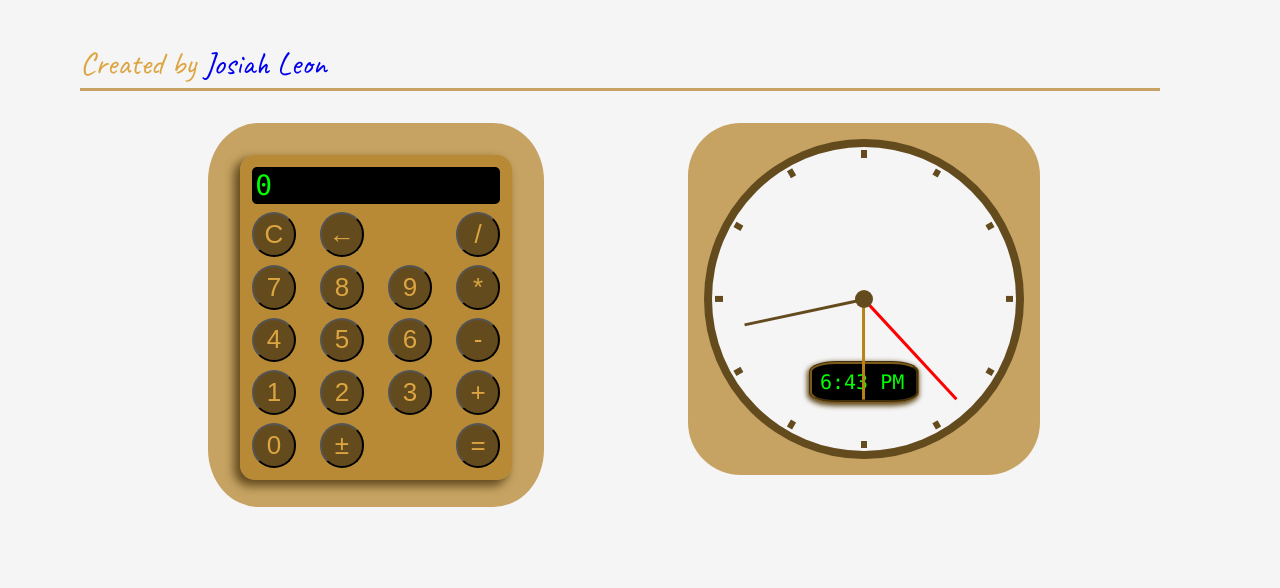
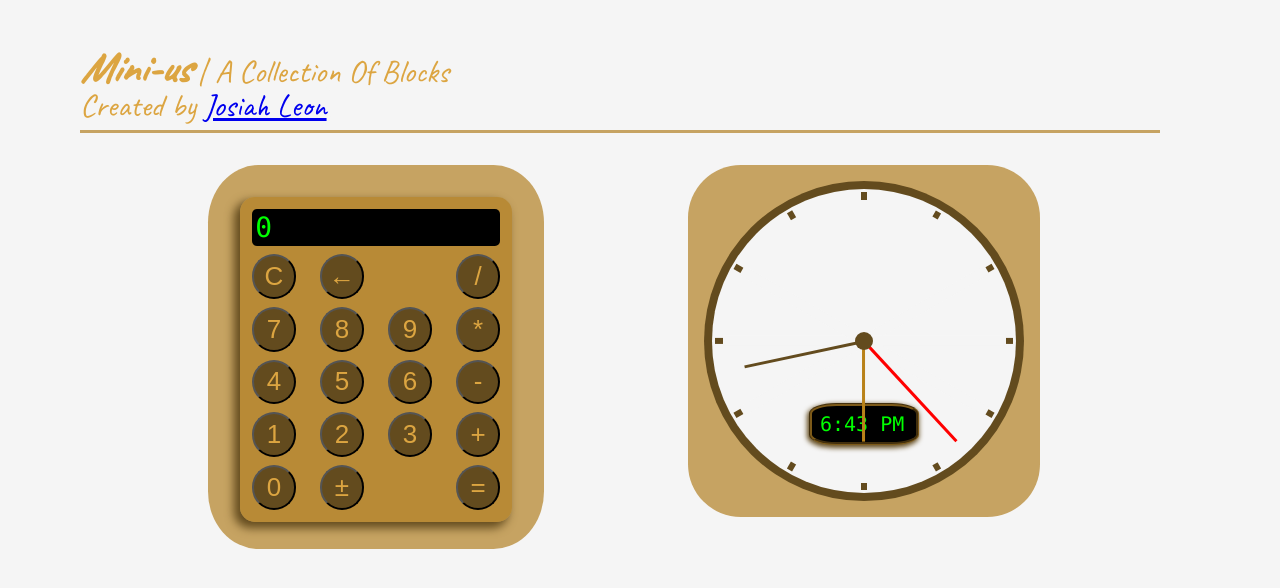
Before and after one commit to ROTBOW/mini-us, a React (Create React App) app: page / in a window 1280 px wide. Shown: the top 588 px of the page. Built offline with nearby package versions, Linux system fonts and the light colour scheme.

Commit message:
added more text to the header

```diff
--- a/src/blocks/header/header.jsx
+++ b/src/blocks/header/header.jsx
@@ -6,6 +6,7 @@ const Header = () => {
 
     return (
         <div className="header-main">
+            <div><b>Mini-us</b> | A Collection Of Blocks</div>
             <div>
                 Created by <a href="https://github.com/ROTBOW">Josiah Leon</a>
             </div>
--- a/src/blocks/header/header.scss
+++ b/src/blocks/header/header.scss
@@ -11,6 +11,12 @@
     -webkit-user-select: none; /* Safari */
     -ms-user-select: none; /* IE 10 and IE 11 */
     user-select: none; /* Standard syntax */
+
+    b {
+        font-style: italic;
+        font-size: 42px;
+        font-weight: 600;
+    }
 
     .header-line {
         margin-top: 0.5rem;
@@ -27,7 +33,6 @@
 
         a {
             color: $main-color;
-            text-decoration: none;
             transition: color .3s ease-in-out, box-shadow .3s ease-in-out;
             box-shadow: inset 0 0 0 0 #54b3d6;
             margin: 0 -.25rem;
```
